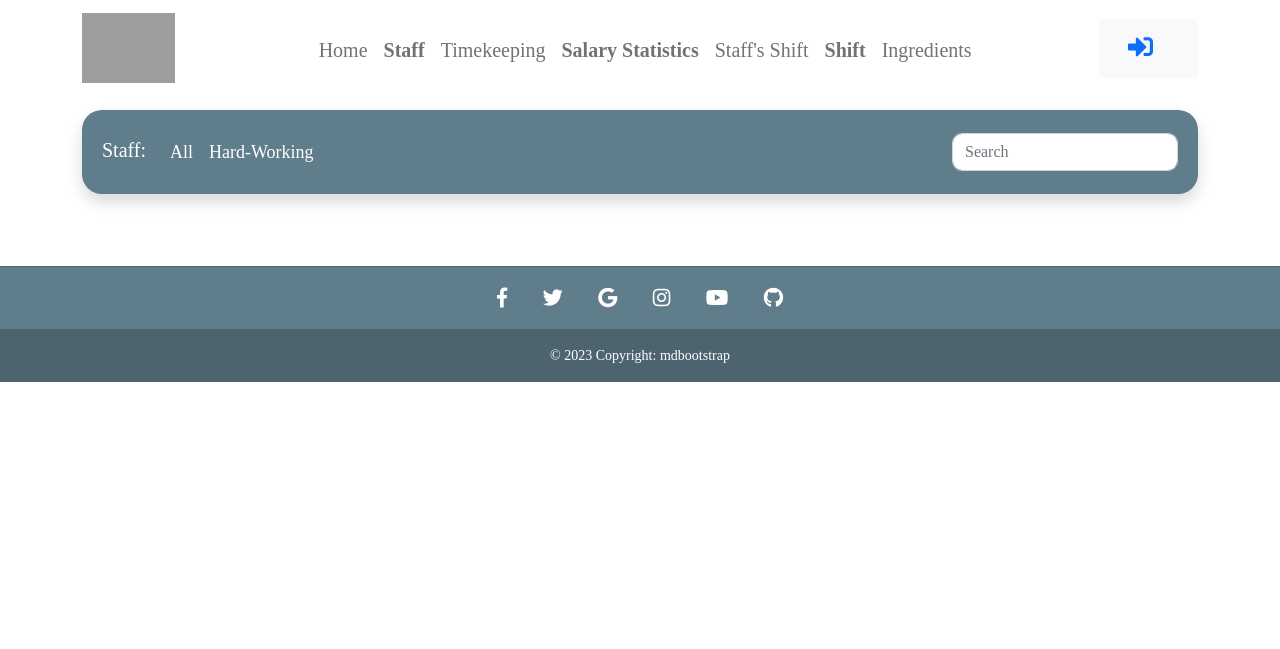
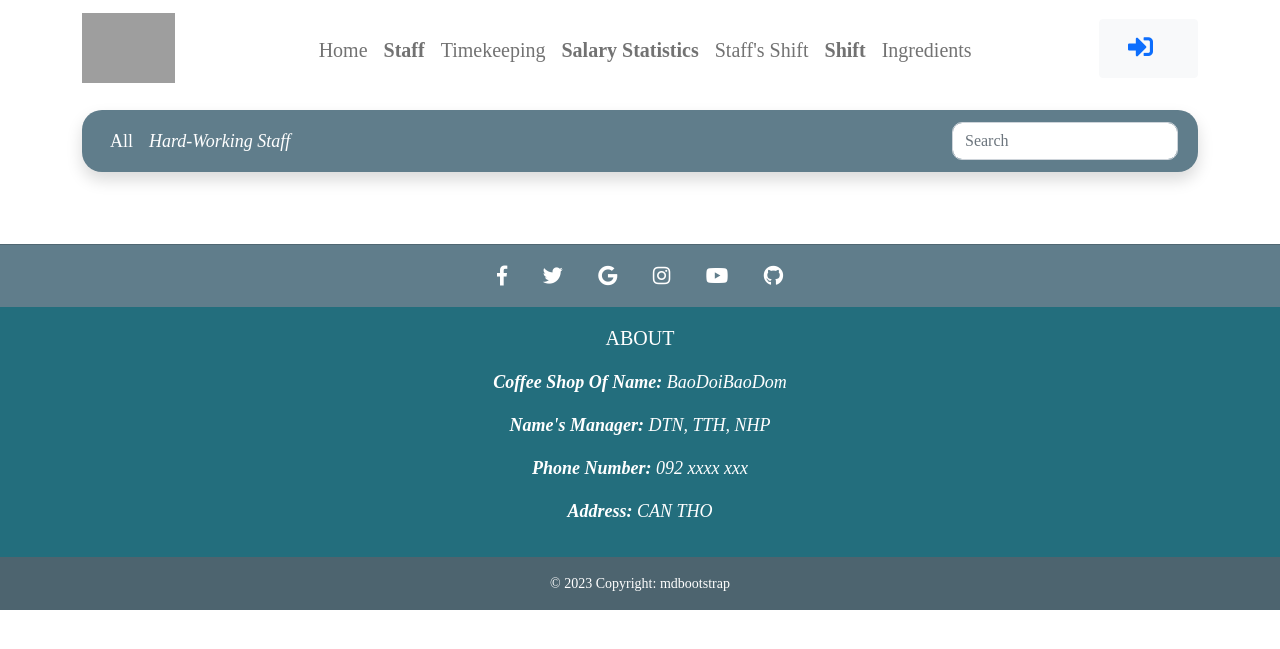
Before and after one commit to ProjectASM/CoffeeShopManagement, a Symfony app: template templates/home.html.twig in a window 1280 px wide. Shown: the top 649 px of the page. Run offline with Twig, Linux system fonts and the light colour scheme; the template is opened without the code that fills it, so the values that code supplies are empty; some libraries are stand-ins or nearby versions; grey boxes are pictures that could not be loaded.

Commit message:
Add 'About' information in Footer of homepage

```diff
--- a/templates/admin.html.twig
+++ b/templates/admin.html.twig
@@ -135,7 +135,7 @@
             </div>
 
             <div class="navbar-nav-right d-flex align-items-center" id="navbar-collapse">
-              {# <!-- Search -->
+              <!-- Search -->
               <div class="navbar-nav align-items-center">
                 <div class="nav-item d-flex align-items-center">
                   <i class="bx bx-search fs-4 lh-0"></i>
@@ -147,7 +147,7 @@
                   />
                 </div>
               </div>
-              <!-- /Search --> #}
+              <!-- /Search -->
 
               <ul class="navbar-nav flex-row align-items-center ms-auto">
                 <!-- User -->
--- a/templates/home.html.twig
+++ b/templates/home.html.twig
@@ -123,7 +123,7 @@
 
     <!-- Navbar brand -->
     {# <a class="navbar-brand" href="#">Categories:</a> #}
-    <p class="navbar-brand" style="margin-top: 12px">Staff:</p>
+    {# <p class="navbar-brand" style="margin-top: 12px"><strong>STAFF:</strong></p> #}
 
     <!-- Toggle button -->
     <button
@@ -143,7 +143,7 @@
           <a class="nav-link text-white" href="{{path('homepage')}}">All</a>
         </li>
         <li class="nav-item acitve">
-          <a class="nav-link text-white" href="{{path('hardWorkingStaff')}}">Hard-Working</a>
+          <a class="nav-link text-white" href="{{path('hardWorkingStaff')}}"><i>Hard-Working Staff</i></a>
         </li>
 
 
@@ -274,6 +274,17 @@
   </div>
   <!-- Grid container -->
 
+  <!-- About -->
+  <div class="text-center p-3" style="background-color: rgba(35, 110, 125); text-color: #E0E0E0; font-size: 18px">
+    <p style="font-size: 20px">ABOUT</p>
+    <i>
+      <p><strong>Coffee Shop Of Name:</strong> BaoDoiBaoDom</p>
+      <p><strong>Name's Manager:</strong> DTN, TTH, NHP</p>
+      <p><strong>Phone Number:</strong> 092 xxxx xxx</p>
+      <p><strong>Address:</strong> CAN THO</p>
+    </i>
+  </div>
+
   <!-- Copyright -->
   <div class="text-center p-3" style="background-color: rgba(0, 0, 0, 0.2); text-color: #E0E0E0">
     © 2023 Copyright: mdbootstrap
--- a/templates/staff/hardworking.html.twig
+++ b/templates/staff/hardworking.html.twig
@@ -123,7 +123,7 @@
 
     <!-- Navbar brand -->
     {# <a class="navbar-brand" href="#">Categories:</a> #}
-    <p class="navbar-brand" style="margin-top: 12px">Staff:</p>
+    {# <p class="navbar-brand" style="margin-top: 12px"><strong>STAFF:</strong></p> #}
 
     <!-- Toggle button -->
     <button
@@ -143,7 +143,7 @@
           <a class="nav-link text-white" href="{{path('homepage')}}">All</a>
         </li>
         <li class="nav-item acitve">
-          <a class="nav-link text-white" href="{{path('hardWorkingStaff')}}">Hard-Working</a>
+          <a class="nav-link text-white" href="{{path('hardWorkingStaff')}}"><i>Hard-Working Staff</i></a>
         </li>
 
 
```
Also changed, not shown: migrations/Version20230226091935.php (added, +31 -0 lines), src/Entity/SalaryStatistics.php (+0 -34 lines).
